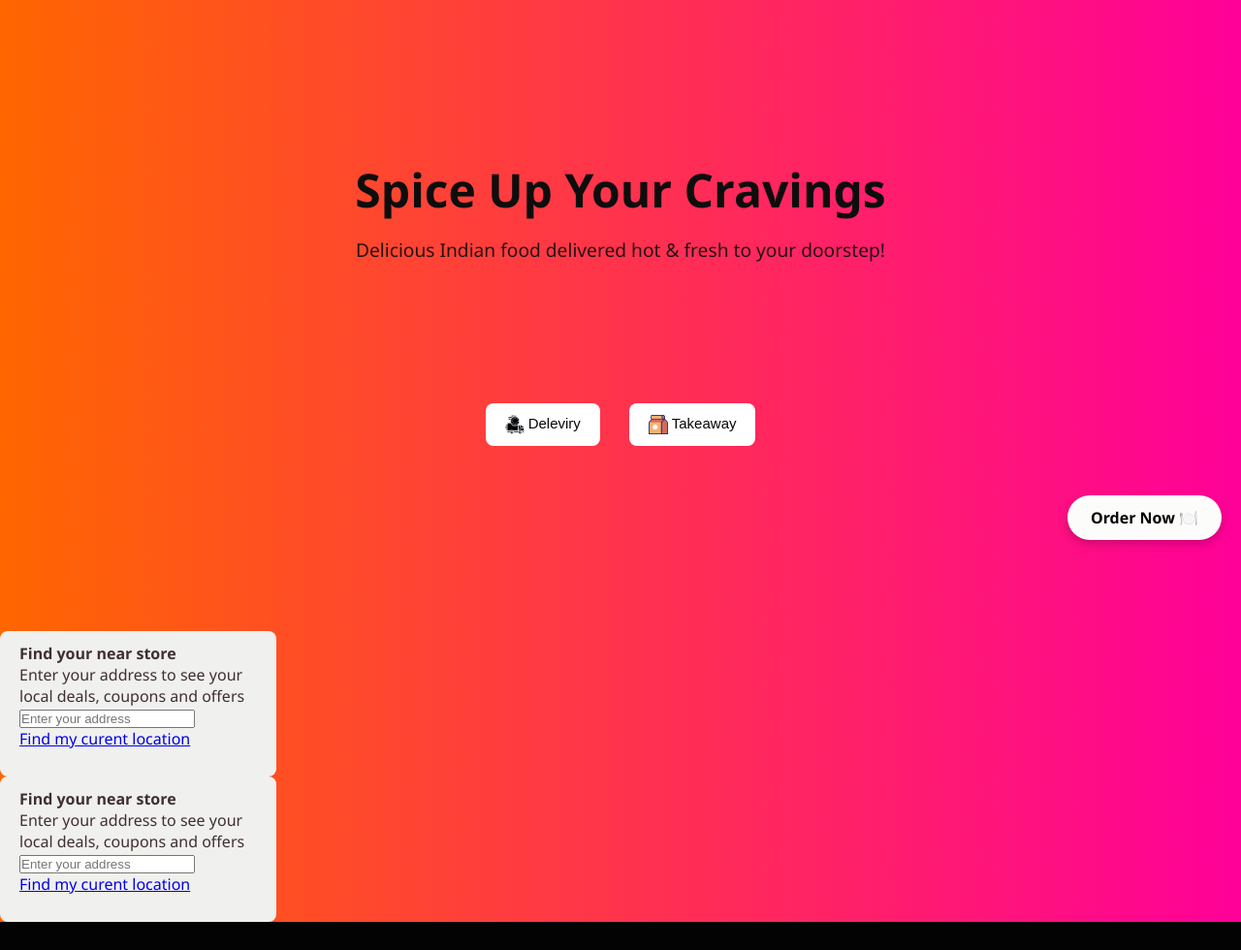
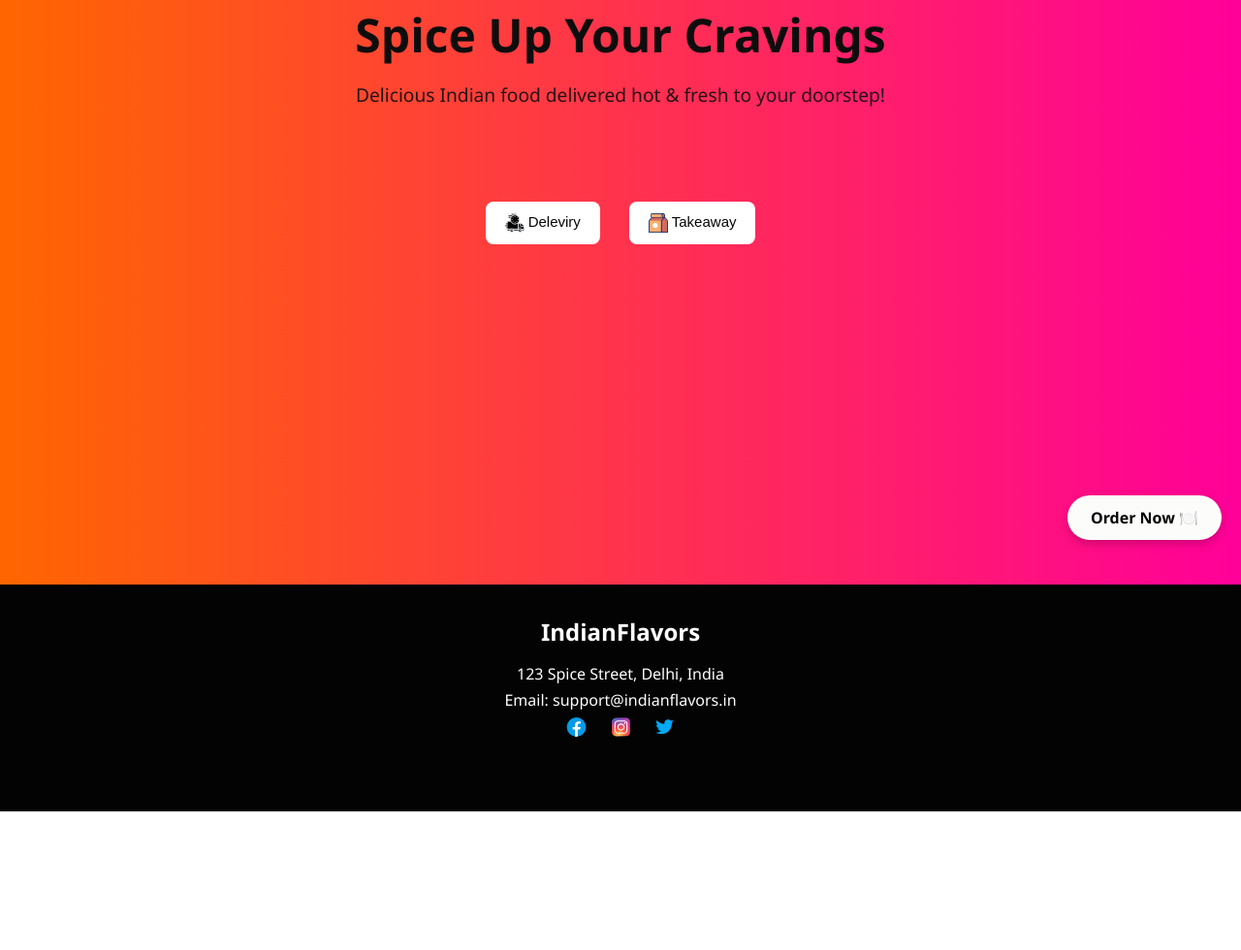
Before and after one commit to Navaneethan733/New-Order, a plain HTML site: page index.html in a window 1280 px wide. Shown: the part 223-1203 px from the top of the page at 97% size. After the commit the page ends 1060 px from the top, so only its background shows below. Drawn offline with Linux system fonts and the light colour scheme.

Commit message:
Add files via upload

```diff
--- a/index.html
+++ b/index.html
@@ -36,17 +36,20 @@
     Takeaway
   </button>
 </div>
+
+<div class="center-screen">
   <div class="delivery">
     <h4>Find your near store</h4>
     <p>Enter your address to see your local deals, coupons and offers</p>
-  <input type="Enter your location for delivery" placeholder="Enter your address"/>
-  <p><a href="https://www.google.com/maps?q=Your+Location+Name" target="_blank">Find my curent location</a></p>
+    <input type="text" placeholder="Enter your address"/>
+    <p><a href="https://www.google.com/maps?q=Your+Location+Name" target="_blank">Find my current location</a></p>
   </div>
   <div class="takeaway">
-  <h4>Find your near store</h4>
+    <h4>Collect at your near store</h4>
     <p>Enter your address to see your local deals, coupons and offers</p>
-  <input type="Enter your location for delivery" placeholder="Enter your address"/>
-  <p><a href="https://www.google.com/maps?q=Your+Location+Name" target="_blank">Find my curent location</a></p>
+    <input type="text" placeholder="Enter your address"/>
+    <p><a href="https://www.google.com/maps?q=Your+Location+Name" target="_blank">Find my current location</a></p>
+  </div>
 </div>
 <footer>
     <div class="footer-content">
--- /dev/null
+++ b/script.js
@@ -0,0 +1,25 @@
+document.addEventListener("DOMContentLoaded", function() {
+  const deliveryBtn = document.querySelectorAll('.icon-button')[0];
+  const takeawayBtn = document.querySelectorAll('.icon-button')[1];
+  const deliveryBox = document.querySelector('.delivery');
+  const takeawayBox = document.querySelector('.takeaway');
+
+
+  if (deliveryBox) deliveryBox.style.display = 'none';
+  if (takeawayBox) takeawayBox.style.display = 'none';
+
+
+  if (deliveryBtn && deliveryBox) {
+    deliveryBtn.addEventListener('click', function() {
+      deliveryBox.style.display = 'flex';
+      if (takeawayBox) takeawayBox.style.display = 'none';
+    });
+  }
+
+  if (takeawayBtn && takeawayBox) {
+    takeawayBtn.addEventListener('click', function() {
+      if (deliveryBox) deliveryBox.style.display = 'none';
+      takeawayBox.style.display = 'flex';
+    });
+  }
+});
--- a/style.css
+++ b/style.css
@@ -99,8 +99,8 @@ body, html {
   color: #ffe0e0;
 }
 .hero {
-  padding-top: 80px;
-  height: 100vh;
+  padding-top: 0px;
+  height: 90vh;
   display: flex;
   flex-direction: column;
   justify-content: center;
@@ -112,9 +112,13 @@ body, html {
   background-repeat: no-repeat;
 }
 
+.hero-content{
+  transform: translateY(-5rem)
+}
 .hero-content h1 {
   font-size: 3rem;
   animation: slideInUp 1s ease;
+
 }
 .hero-content p {
   margin-top: 1rem;
@@ -126,7 +130,7 @@ body, html {
   display: flex;
   align-items:center;
   justify-content: center;
-  transform: translateY(-11rem)
+  transform: translateY(-19rem)
 }
 
 .icon-button {
@@ -152,7 +156,10 @@ body, html {
   color: aliceblue;
   transform: scale(1.05);
 }
-.delivery{
+.delivery,
+.takeaway {
+  display: flex;
+  flex-direction: column;
   height: 150px;
   width: 285px;
   gap: 10px;
@@ -161,23 +168,16 @@ body, html {
   justify-content: center;
   padding: 12px 20px;
   border-radius: 8px;
-  box-shadow: #6e6e6e;
+  box-shadow: 0 2px 8px #6e6e6e;
+  transform: translateY(-19rem)
 }
 
-.delivery p{
-  justify-content: space-between;
-  align-items: center;
-
-}
-.takeaway{
-  height: 150px;
-  width: 285px;
-  gap: 10px;
-  background-color: #f0f0ee;
+.center-screen {
+  display: flex;
   align-items: center;
   justify-content: center;
-  padding: 12px 20px;
-  border-radius: 8px;
+  gap: 30px;
+  margin-top: 2rem;
 }
 .specials {
   text-align: center;
```
Lines whose indentation alone changed are shown as unchanged.
